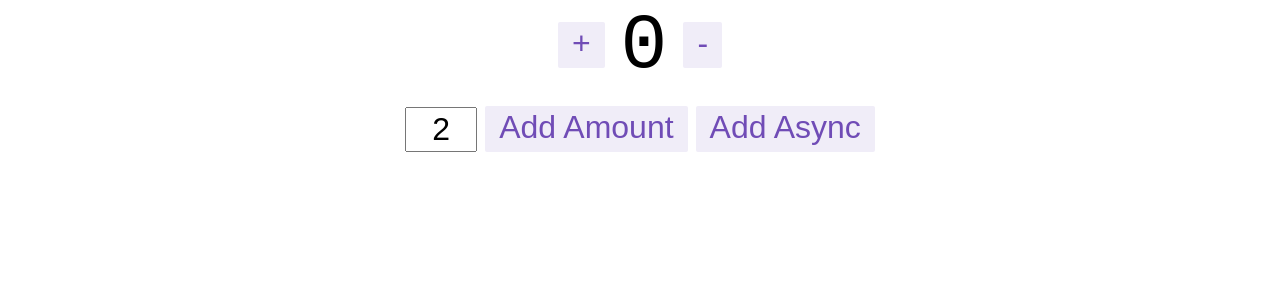
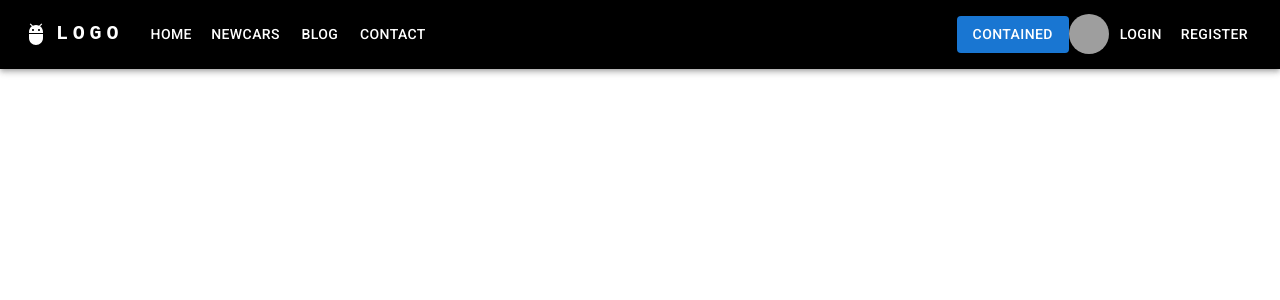
Before and after one commit to HamzaSD-DEV/frentend, a React (Create React App) app: page / in a window 1280 px wide. Shown: the top 300 px of the page. Built offline with nearby package versions, Linux system fonts and the light colour scheme; grey boxes are pictures that could not be loaded.

Commit message:
Styling problem with the navbar component

```diff
--- a/src/App.js
+++ b/src/App.js
@@ -1,11 +1,12 @@
 import React from 'react';
-import {Counter} from './features/counter/counter'
+import NavbarComponent from "./components/NavbarComponent";
 
 
 function App() {
     return (
         <div className="App">
-        <Counter/>
+            <NavbarComponent/>
+
         </div>
     );
 }
--- /dev/null
+++ b/src/components/NavbarComponent.js
@@ -0,0 +1,172 @@
+import * as React from 'react';
+import {
+    AppBar,
+    Avatar,
+    Box,
+    Button,
+    Container,
+    IconButton,
+    Menu,
+    MenuItem,
+    Toolbar,
+    Tooltip,
+    Typography
+} from "@mui/material";
+import AdbIcon from '@mui/icons-material/Adb';
+import MenuIcon from '@mui/icons-material/Menu';
+
+const pages = ['Home', 'NewCars', 'Blog','Contact'];
+const settings = ['Profile', 'Account', 'Dashboard', 'Logout'];
+
+function NavbarComponent() {
+    const [anchorElNav, setAnchorElNav] = React.useState(null);
+    const [anchorElUser, setAnchorElUser] = React.useState(null);
+
+    const handleOpenNavMenu = (event) => {
+        setAnchorElNav(event.currentTarget);
+    };
+    const handleOpenUserMenu = (event) => {
+        setAnchorElUser(event.currentTarget);
+    };
+
+    const handleCloseNavMenu = () => {
+        setAnchorElNav(null);
+    };
+
+    const handleCloseUserMenu = () => {
+        setAnchorElUser(null);
+    };
+
+    return (
+        <AppBar position="static" sx={{ backgroundColor: 'black' }}>
+            <Container maxWidth="xl" >
+                <Toolbar disableGutters = "false">
+                    <AdbIcon sx={{ display: { xs: 'none', md: 'flex' }, mr: 1 }} />
+                    <Typography
+                        variant="h6"
+                        noWrap
+                        component="a"
+                        href="/"
+                        sx={{
+                            mr: 2,
+                            display: { xs: 'none', md: 'flex' },
+                            fontFamily: 'monospace',
+                            fontWeight: 700,
+                            letterSpacing: '.3rem',
+                            color: 'inherit',
+                            textDecoration: 'none',
+                        }}
+                    >
+                        LOGO
+                    </Typography>
+
+                    <Box sx={{ flexGrow: 1, display: { xs: 'flex', md: 'none' } }}>
+                        <IconButton
+                            size="large"
+                            aria-label="account of current user"
+                            aria-controls="menu-appbar"
+                            aria-haspopup="true"
+                            onClick={handleOpenNavMenu}
+                            color="inherit"
+                        >
+                            <MenuIcon />
+                        </IconButton>
+                        <Menu
+                            id="menu-appbar"
+                            anchorEl={anchorElNav}
+                            anchorOrigin={{
+                                vertical: 'bottom',
+                                horizontal: 'left',
+                            }}
+                            keepMounted
+                            transformOrigin={{
+                                vertical: 'top',
+                                horizontal: 'left',
+                            }}
+                            open={Boolean(anchorElNav)}
+                            onClose={handleCloseNavMenu}
+                            sx={{
+                                display: { xs: 'block', md: 'none' },
+                                "& .MuiMenu-paper":
+                                    { backgroundColor: "black", }
+                            }}
+                        >
+                            {pages.map((page) => (
+                                <MenuItem key={page} onClick={handleCloseNavMenu} >
+                                    <Typography textAlign="center" >{page}</Typography>
+                                </MenuItem>
+                            ))}
+                        </Menu>
+                    </Box>
+                    <AdbIcon sx={{ display: { xs: 'flex', md: 'none' }, mr: 1 }} />
+                    <Typography
+                        variant="h5"
+                        noWrap
+                        component="a"
+                        href=""
+                        sx={{
+                            mr: 2,
+                            display: { xs: 'flex', md: 'none' },
+                            flexGrow: 1,
+                            fontFamily: 'monospace',
+                            fontWeight: 700,
+                            letterSpacing: '.3rem',
+                            color: 'inherit',
+                            textDecoration: 'none',
+                        }}
+                    >
+                        LOGO
+                    </Typography>
+                    <Box sx={{ flexGrow: 1, display: { xs: 'none', md: 'flex' } }}>
+                        {pages.map((page) => (
+                            <Button
+                                key={page}
+                                onClick={handleCloseNavMenu}
+                                sx={{ my: 2, color: 'white', display: 'block' }}
+                            >
+                                {page}
+                            </Button>
+                        ))}
+                    </Box>
+                    <Button variant="contained"
+
+                    >Contained</Button>
+                    <Box sx={{ flexGrow: 0 }}>
+                        <Tooltip title="Open settings">
+                            <IconButton onClick={handleOpenUserMenu} sx={{ p: 0 }}>
+                                <Avatar alt="Remy Sharp" src="/static/images/avatar/2.jpg" />
+                            </IconButton>
+                        </Tooltip>
+                        <Menu
+                            sx={{ mt: '45px', color:'text'}}
+                            id="menu-appbar"
+                            anchorEl={anchorElUser}
+                            anchorOrigin={{
+                                vertical: 'top',
+                                horizontal: 'right',
+                            }}
+                            keepMounted
+                            transformOrigin={{
+                                vertical: 'top',
+                                horizontal: 'right',
+                            }}
+                            open={Boolean(anchorElUser)}
+                            onClose={handleCloseUserMenu}
+                        >
+                            {settings.map((setting) => (
+                                <MenuItem key={setting} onClick={handleCloseUserMenu} color="black">
+                                    <Typography textAlign="center">{setting}</Typography>
+                                </MenuItem>
+                            ))}
+                        </Menu>
+                    </Box>
+                    <Box sx={{ flexGrow: 0 }}>
+                    <Button color="inherit">Login</Button>
+                    <Button color="inherit">Register</Button>
+                    </Box>
+                </Toolbar>
+            </Container>
+        </AppBar>
+    );
+}
+export default NavbarComponent;
```
